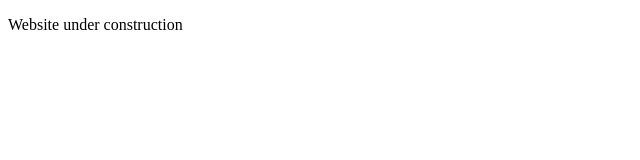
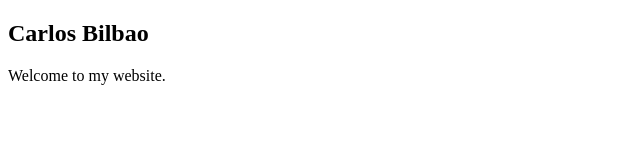
Before and after one commit to Zildj1an/carlosbilbao.github.io, a plain HTML site: page index.html in a window 1280 px wide. Shown: the whole page, without its empty margins (0-640 px from the left). Drawn offline with Linux system fonts and the light colour scheme.

Commit message:
Update index.html

```diff
--- a/index.html
+++ b/index.html
@@ -4,6 +4,7 @@
     <title>Carlos Bilbao</title>
   </head>
   <body>
-    <p>Website under construction</p>
+    <h2>Carlos Bilbao</h2>
+    <p>Welcome to my website.</p>
   </body>
 </html>
```
